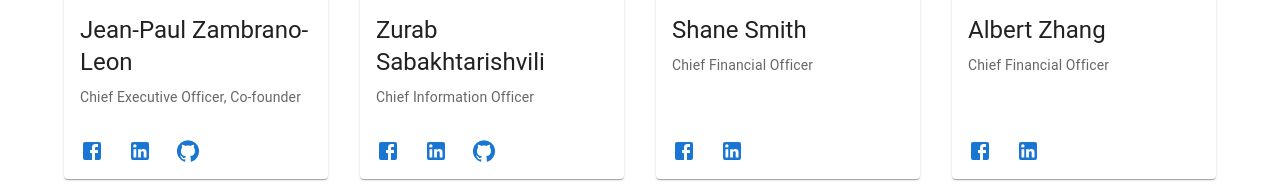
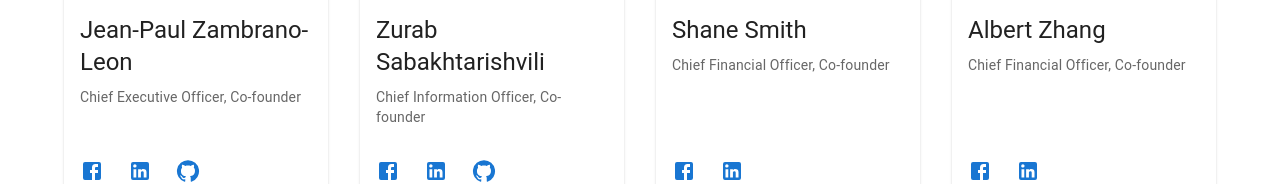
Before and after one commit to jpzambranoleon/static-website-mui, a React (Create React App) app: page / in a window 1280 px wide. Shown: the part 2593-2777 px from the top of the page. Built offline with nearby package versions, Linux system fonts and the light colour scheme; the HTML template or start-up script is replaced by a standard one.

Commit message:
updated TheTeam.jsx

```diff
--- a/src/home/components/TheTeam.jsx
+++ b/src/home/components/TheTeam.jsx
@@ -65,7 +65,7 @@ const TheTeam = () => {
                                 Zurab Sabakhtarishvili
                             </Typography>
                             <Typography variant="body2" color="text.secondary">
-                                Chief Information Officer
+                                Chief Information Officer, Co-founder
                             </Typography>
                         </CardContent>
                         <CardActions>
@@ -94,7 +94,7 @@ const TheTeam = () => {
                                 Shane Smith
                             </Typography>
                             <Typography variant="body2" color="text.secondary">
-                                Chief Financial Officer
+                                Chief Financial Officer, Co-founder
                             </Typography>
                         </CardContent>
                         <CardActions>
@@ -120,7 +120,7 @@ const TheTeam = () => {
                                 Albert Zhang
                             </Typography>
                             <Typography variant="body2" color="text.secondary">
-                                Chief Financial Officer
+                                Chief Financial Officer, Co-founder
                             </Typography>
                         </CardContent>
                         <CardActions>
```
